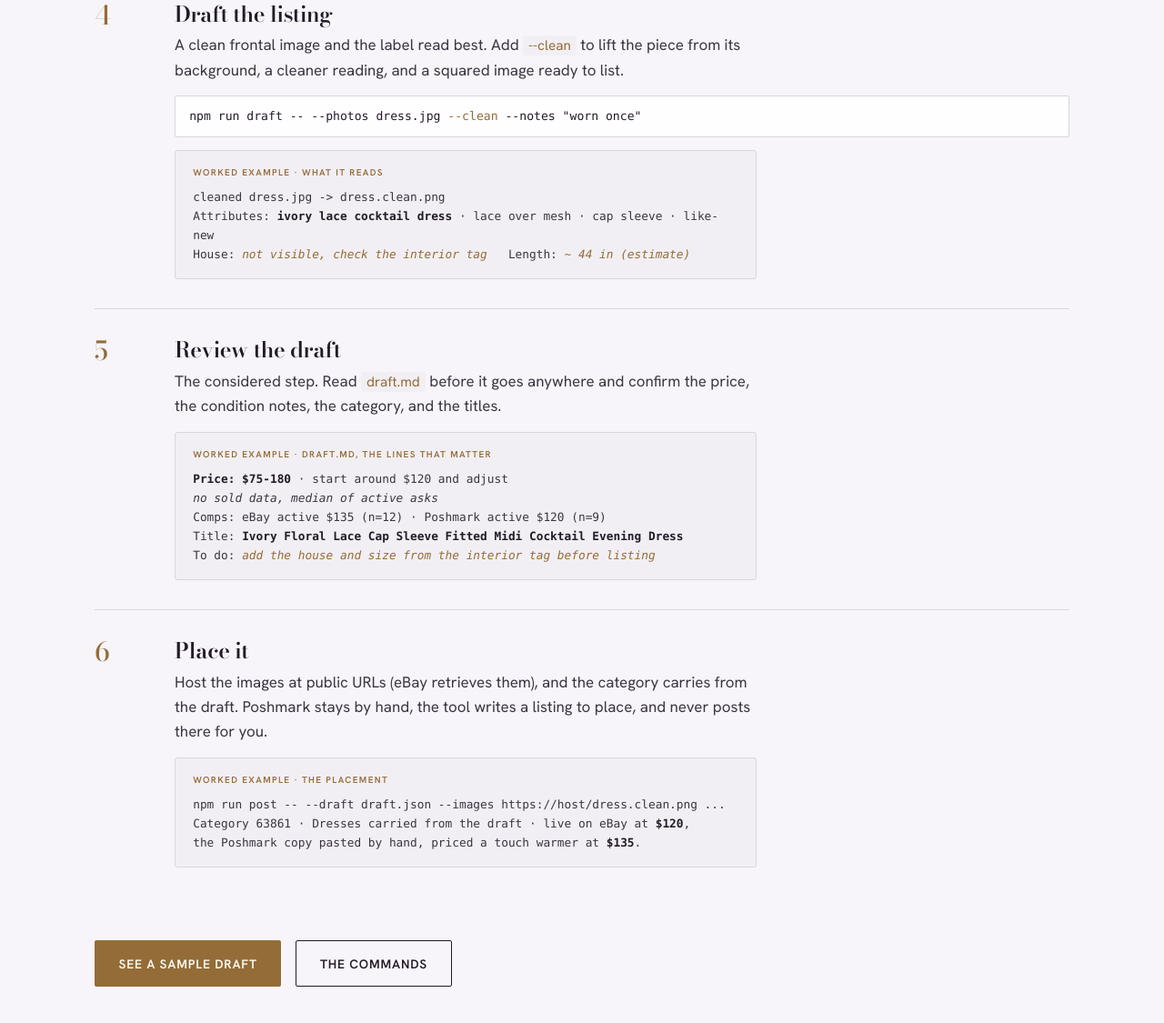
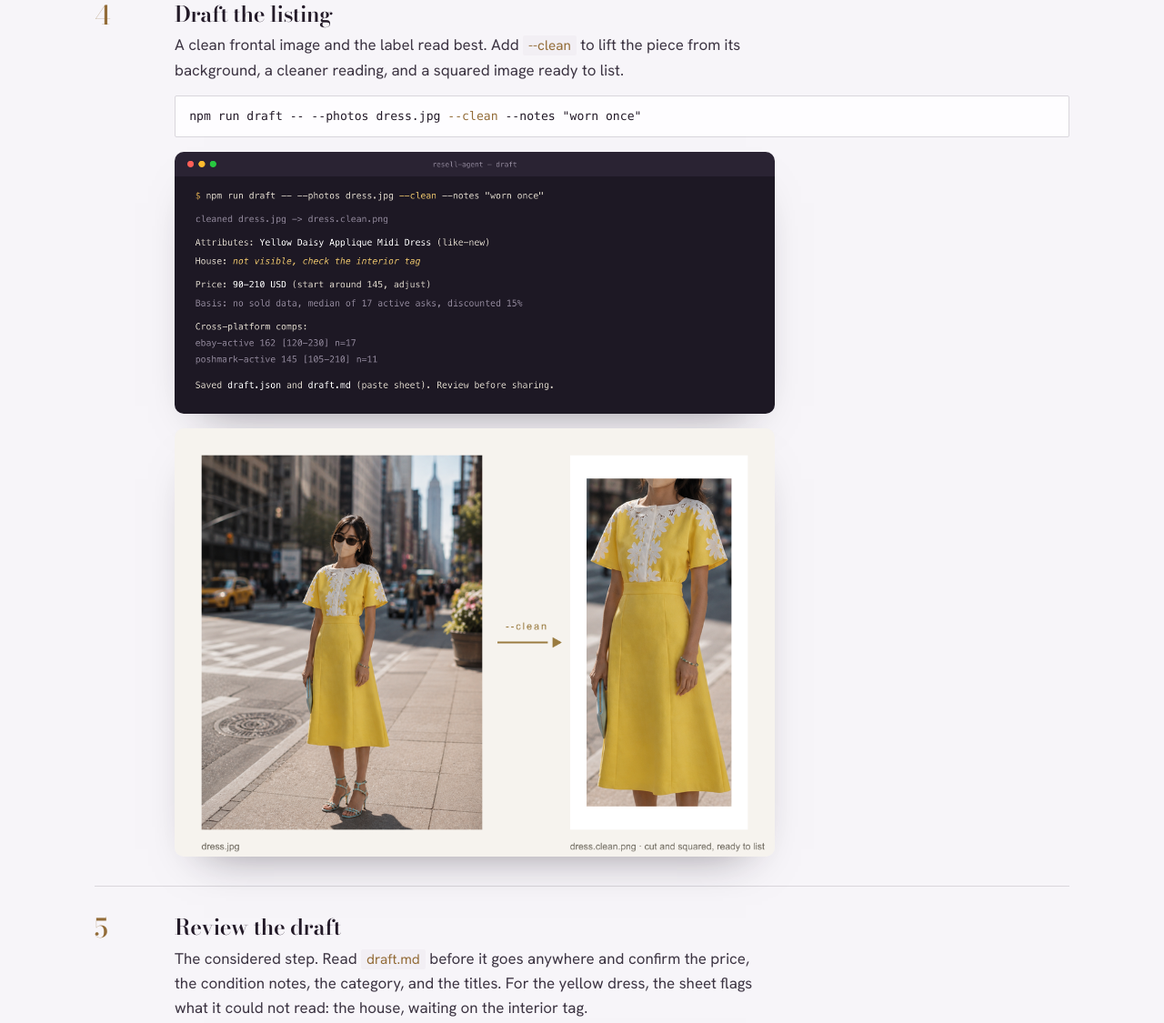
Before and after one commit to wuisabel-gif/resell-agent, a website: page docs/procedure.html in a window 1280 px wide. Shown: the part 2123-3248 px from the top of the page at 91% size. Drawn offline with nearby package versions, Linux system fonts and the light colour scheme.

Commit message:
Procedure: screenshot-style walkthrough of the yellow dress, terminal run, clean cutout, draft sheet

```diff
--- a/docs/procedure.html
+++ b/docs/procedure.html
@@ -42,9 +42,9 @@
     </figure>
 
     <div class="ex-intro">
-      <img src="./image_02.focus.png" alt="Ivory floral lace cocktail dress on a hanger" />
+      <img src="./demo_02.png" alt="Yellow daisy applique midi dress, photographed on a city street" />
       <div><span class="eyebrow">The worked example</span>
-        <p>Steps four through six follow one real piece from the sample drafts: the ivory lace cocktail dress, no visible label, worn once.</p></div>
+        <p>Steps four through six follow one piece, a yellow daisy appliqué midi dress photographed on the street, no visible label, worn once, with what each step actually shows on screen.</p></div>
     </div>
 
     <div class="op"><div class="rn">1</div><div>
@@ -65,21 +65,14 @@
       <h3>Draft the listing</h3>
       <p>A clean frontal image and the label read best. Add <code class="k">--clean</code> to lift the piece from its background, a cleaner reading, and a squared image ready to list.</p>
       <div class="cmd">npm run draft -- --photos dress.jpg <span class="flag">--clean</span> --notes "worn once"</div>
-      <div class="ex"><span class="exl">Worked example · what it reads</span>
-        <pre>cleaned dress.jpg -> dress.clean.png
-Attributes: <b>ivory lace cocktail dress</b> · lace over mesh · cap sleeve · like-new
-House: <span class="warn">not visible, check the interior tag</span>   Length: <span class="warn">~ 44 in (estimate)</span></pre></div>
+      <img class="shot-img" src="./proc-terminal.png" alt="Terminal output of the draft run: attributes read, house not visible, price 90 to 210 dollars from 17 active asks, draft saved" />
+      <img class="shot-img" src="./proc-clean.png" alt="Before and after of the clean step: the street photograph beside the cut and squared dress on a white ground" />
     </div></div>
 
     <div class="op"><div class="rn">5</div><div>
       <h3>Review the draft</h3>
-      <p>The considered step. Read <code class="k">draft.md</code> before it goes anywhere and confirm the price, the condition notes, the category, and the titles.</p>
-      <div class="ex"><span class="exl">Worked example · draft.md, the lines that matter</span>
-        <pre><b>Price: $75-180</b> · start around $120 and adjust
-<i>no sold data, median of active asks</i>
-Comps: eBay active $135 (n=12) · Poshmark active $120 (n=9)
-Title: <b>Ivory Floral Lace Cap Sleeve Fitted Midi Cocktail Evening Dress</b>
-To do: <span class="warn">add the house and size from the interior tag before listing</span></pre></div>
+      <p>The considered step. Read <code class="k">draft.md</code> before it goes anywhere and confirm the price, the condition notes, the category, and the titles. For the yellow dress, the sheet flags what it could not read: the house, waiting on the interior tag.</p>
+      <img class="shot-img" src="./proc-draft.png" alt="The draft.md paste sheet: price 90 to 210 dollars, eBay and Poshmark blocks, a note to add the brand from the interior tag" />
     </div></div>
 
     <div class="op"><div class="rn">6</div><div>
@@ -87,8 +80,8 @@ To do: <span class="warn">add the house and size from the interior tag before li
       <p>Host the images at public URLs (eBay retrieves them), and the category carries from the draft. Poshmark stays by hand, the tool writes a listing to place, and never posts there for you.</p>
       <div class="ex"><span class="exl">Worked example · the placement</span>
         <pre>npm run post -- --draft draft.json --images https://host/dress.clean.png ...
-Category 63861 · Dresses carried from the draft · live on eBay at <b>$120</b>,
-the Poshmark copy pasted by hand, priced a touch warmer at <b>$135</b>.</pre></div>
+Category 63861 · Dresses carried from the draft · live on eBay at <b>$145</b>,
+the Poshmark copy pasted by hand, priced a touch warmer at <b>$160</b>.</pre></div>
     </div></div>
 
     <div style="margin-top:3rem;display:flex;gap:1rem;flex-wrap:wrap;">
--- a/docs/styles.css
+++ b/docs/styles.css
@@ -538,3 +538,6 @@ code.k{font-family:var(--sans);background:var(--surface-2);color:var(--gold-ink)
 .ex-intro{display:flex;gap:1.2rem;align-items:center;margin:0 0 3rem;max-width:640px;background:var(--surface);border:1px solid var(--line);border-radius:4px;padding:1rem 1.2rem;}
 .ex-intro img{width:86px;aspect-ratio:3/4;object-fit:cover;border-radius:3px;flex:none;}
 .ex-intro p{font-size:var(--step--1);color:var(--ink-soft);margin:0.3rem 0 0;}
+
+/* ── procedure screenshots ───────────────────────────────────────────────── */
+.shot-img{width:100%;max-width:660px;display:block;margin-top:1rem;border-radius:10px;box-shadow:0 24px 50px -32px oklch(0.2 0.03 312 / 0.55);}
```
Also changed, not shown: docs/proc-clean.png (added), docs/proc-draft.png (added), docs/proc-terminal.png (added), 1 other file.
